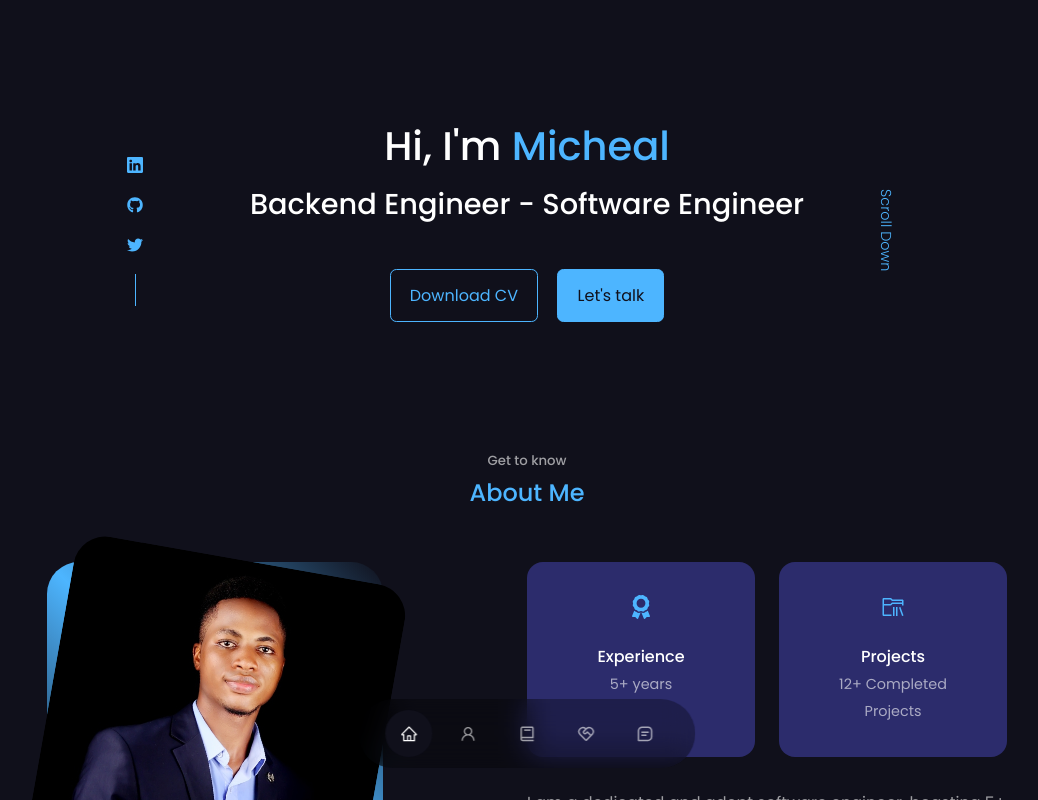
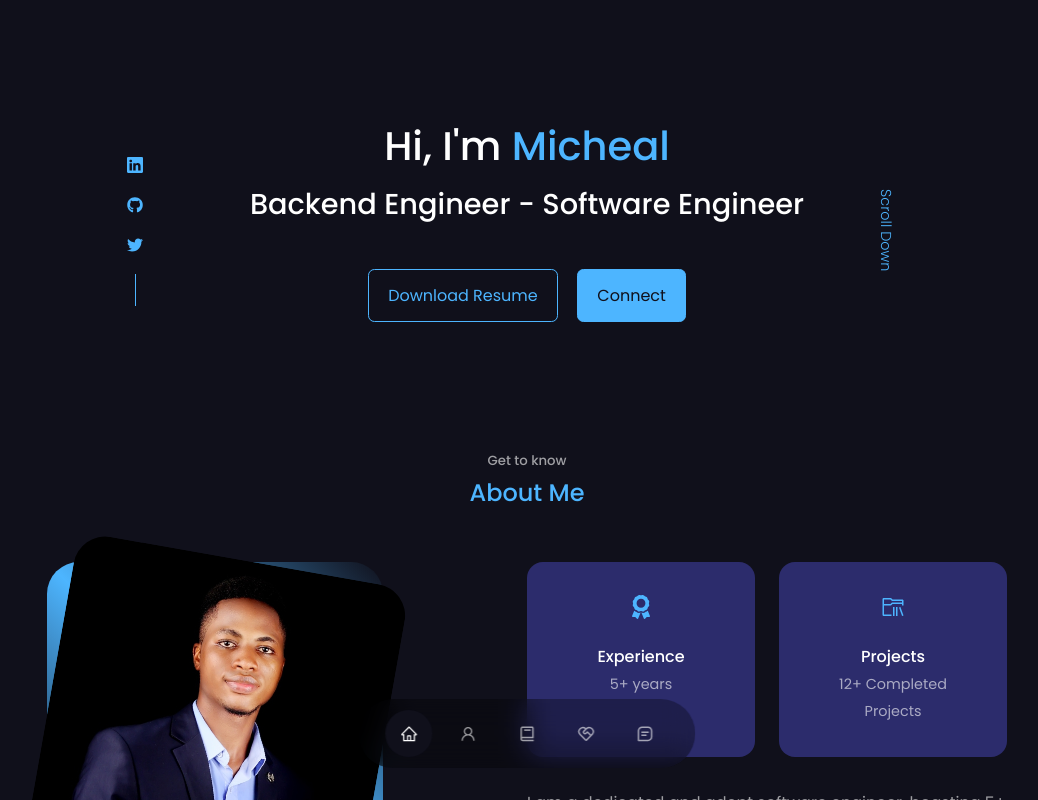
Before and after one commit to micheal081/michealdev, a React (Create React App) app: page / in a window 1280 px wide. Shown: the top 800 px of the page, without its empty margins (113-1151 px from the left). Built offline with nearby package versions, Linux system fonts and the light colour scheme.

Commit message:
Edited the CTAs

```diff
--- a/src/components/header/CTA.jsx
+++ b/src/components/header/CTA.jsx
@@ -5,10 +5,10 @@ const CTA = () => {
   return (
     <div className="cta">
       <a href={CV} download className="btn">
-        Download CV
+        Download Resume
       </a>
-      <a href="#contact" className="btn btn-primary">
-        Let's talk
+      <a href="https://www.linkedin.com/in/micheal-ighietsemhe-502640222/" className="btn btn-primary">
+        Connect
       </a>
     </div>
   );
```
